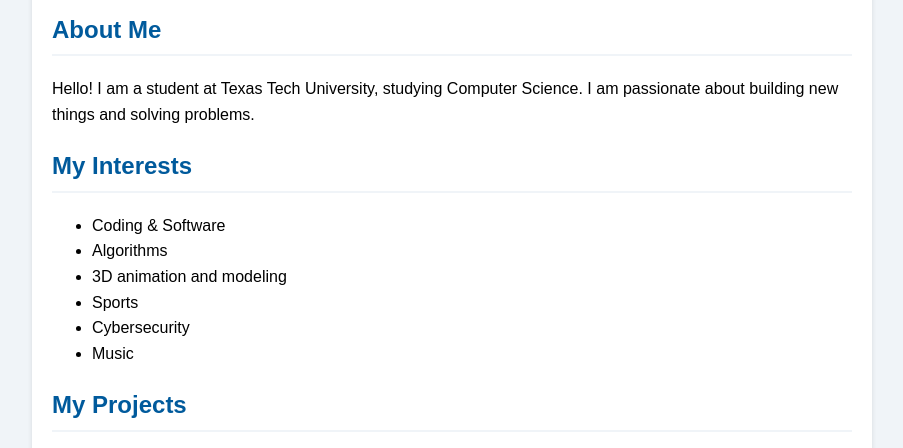
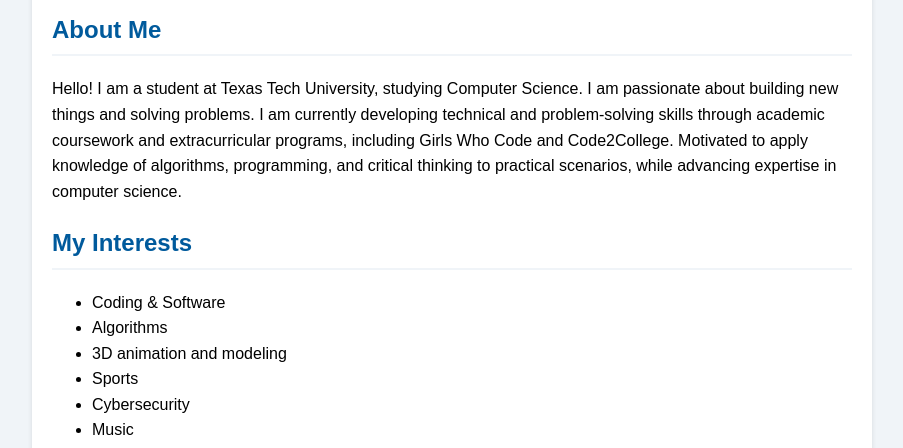
Before and after one commit to Allana-da/my-portfolio, a plain HTML site: page index.html in a window 1280 px wide. Shown: the part 352-800 px from the top of the page, without its empty margins (188-1091 px from the left). Drawn offline with Linux system fonts and the light colour scheme.

Commit message:
changed thee about me statement

```diff
--- a/index.html
+++ b/index.html
@@ -19,6 +19,8 @@
             <h2>About Me</h2>
             <p>
                 Hello! I am a student at Texas Tech University, studying Computer Science. I am passionate about building new things and solving problems.
+                I am currently developing technical and problem-solving skills through academic coursework and extracurricular programs, including Girls Who Code and Code2College.
+                Motivated to apply knowledge of algorithms, programming, and critical thinking to practical scenarios, while advancing expertise in computer science.
             </p>
         </section>
 
```
